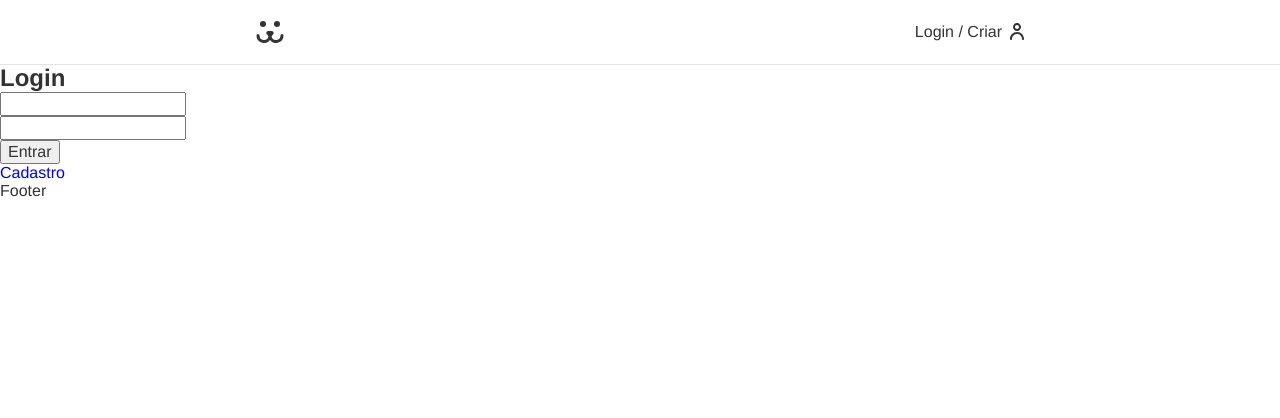
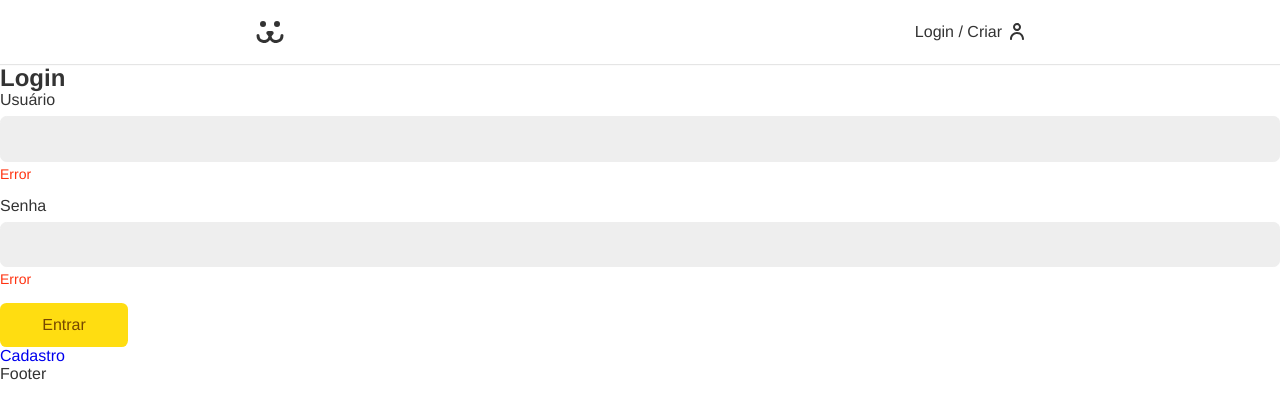
Before and after one commit to barbosadiego/dogs-react, a React (Create React App) app: page /login in a window 1280 px wide. Shown: the top 418 px of the page. Built offline with nearby package versions, Linux system fonts and the light colour scheme.

Commit message:
form component

```diff
--- /dev/null
+++ b/src/Components/Form/Button.css
@@ -0,0 +1,22 @@
+.button-button{
+  font-size: 1rem;
+  font-family: var(--type-first);
+  cursor: pointer;
+  border: none;
+  border-radius: .4rem;
+  background-color: #fd1;
+  color: #764701;
+  min-width: 8rem;
+  padding: .8rem 1.2rem;
+  box-sizing: border-box;
+  transition: .1s;
+}
+.button-button:hover,
+.button-button:focus{
+  outline: none;
+  box-shadow: 0 0 0 3px #fea, 0 0 0 4px #fd1;
+}
+.button-button:disabled{
+  opacity: .5;
+  cursor: wait;
+}
--- /dev/null
+++ b/src/Components/Form/Button.jsx
@@ -0,0 +1,12 @@
+import React from 'react'
+import './Button.css'
+
+const Button = ({children, ...props}) => {
+  return (
+    <button {...props} className='button-button'>
+      {children}
+    </button>
+  )
+}
+
+export default Button
--- /dev/null
+++ b/src/Components/Form/Input.css
@@ -0,0 +1,31 @@
+.input-wrapper{
+  margin-bottom: 1rem;
+}
+.input-input{
+  border: 1px solid #eee;
+  display: block;
+  width: 100%;
+  font-size: 1rem;
+  padding: .8rem;
+  border-radius: .4rem;
+  background-color: #eee;
+  transition: .2s;
+}
+.input-input:focus,
+.input-input:hover{
+  outline: none;
+  border-color: #fb1;
+  background: white;
+  box-shadow: 0 0 0 3px #fea;
+}
+.input-label{
+  display: block;
+  font-size: 1rem;
+  line-height: 1;
+  padding-bottom: .5rem;
+}
+.input-error{
+  color: #f31;
+  font-size: .875rem;
+  margin-top: .25rem;
+}
--- /dev/null
+++ b/src/Components/Form/Input.jsx
@@ -0,0 +1,14 @@
+import React from 'react'
+import './Input.css'
+
+const Input = ({label, type, name}) => {
+  return (
+    <div className='input-wrapper'>
+      <label htmlFor={name} className='input-label'>{label}</label>
+      <input id={name} name={name} className='input-input' type={type}/>
+      <p className='input-error'>Error</p>
+    </div>
+  )
+}
+
+export default Input
--- a/src/Components/Login/LoginForm.jsx
+++ b/src/Components/Login/LoginForm.jsx
@@ -1,5 +1,7 @@
 import React from 'react';
 import { Link } from 'react-router-dom';
+import Button from '../Form/Button';
+import Input from '../Form/Input';
 
 const LoginForm = (props) => {
   const [username, setUsername] = React.useState('');
@@ -25,17 +27,9 @@ const LoginForm = (props) => {
     <section>
       <h1>Login</h1>
       <form action="" onSubmit={handleSubmit}>
-        <input
-          type="text"
-          value={username}
-          onChange={({ target }) => setUsername(target.value)}
-        />
-        <input
-          type="text"
-          value={password}
-          onChange={({ target }) => setPassword(target.value)}
-        />
-        <button>Entrar</button>
+        <Input label="Usuário" type="text" name="username" />
+        <Input label="Senha" type="password" name="password" />
+        <Button>Entrar</Button>
       </form>
       <Link to="/login/criar">Cadastro</Link>
     </section>
```
